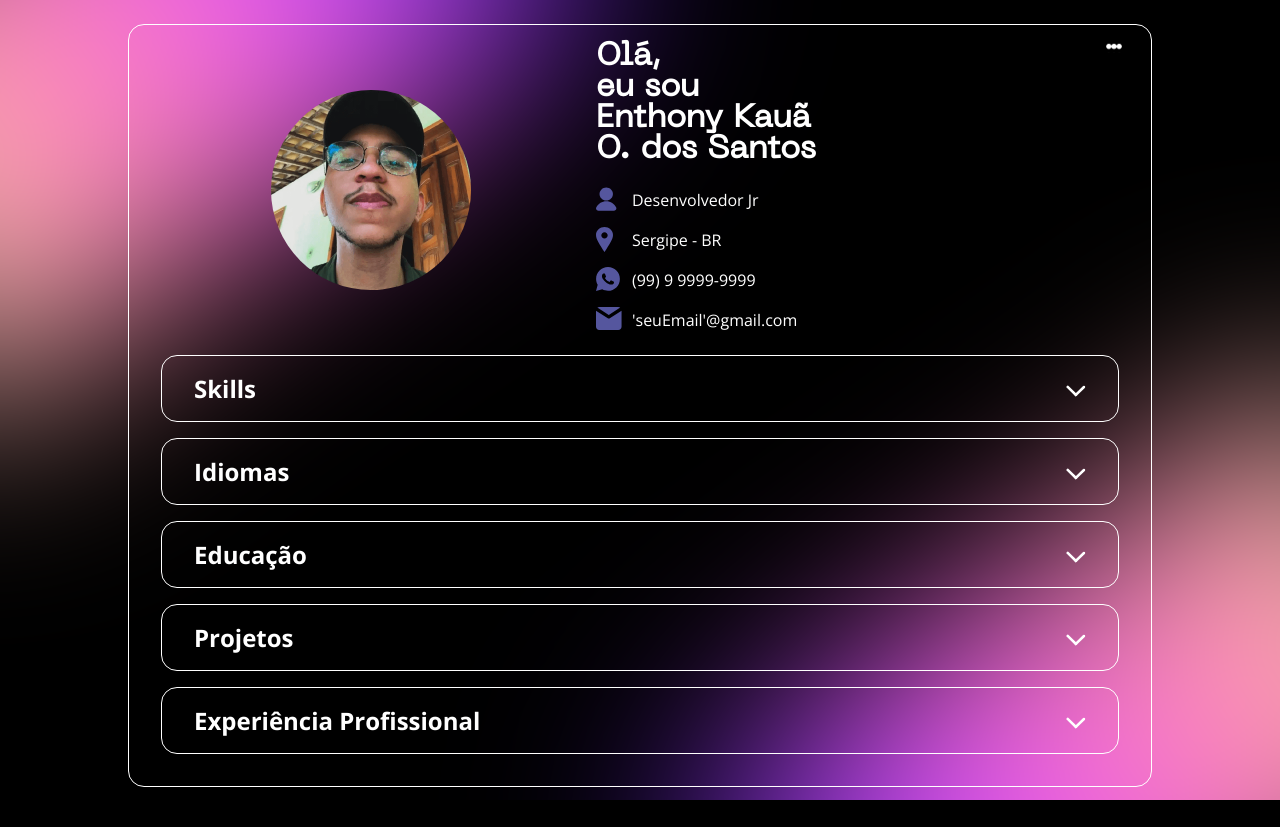
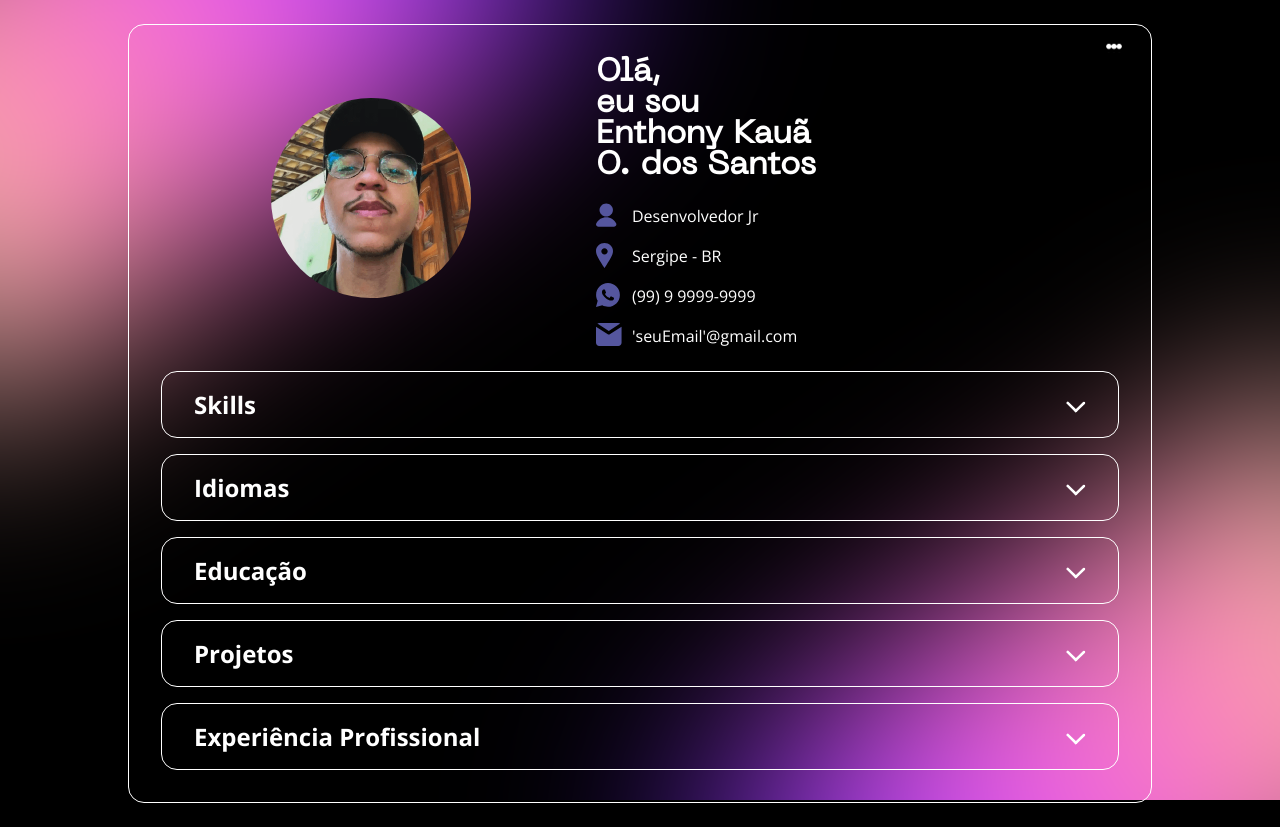
Before and after one commit to EnthonyKaua/Portifolio, a plain HTML site: page index.html in a window 1280 px wide. Drawn offline with nearby package versions, Linux system fonts and the light colour scheme.

Commit message:
Update style.css

```diff
--- a/css/style.css
+++ b/css/style.css
@@ -106,7 +106,7 @@ a:link, a:visited, a:link:active, a:visited:active{
     display: flex;
     font-family: 'Neue Machina';
     text-align: center;
-    margin-bottom: 1rem;
+    margin: 1rem 0;
 
 }
 
```
